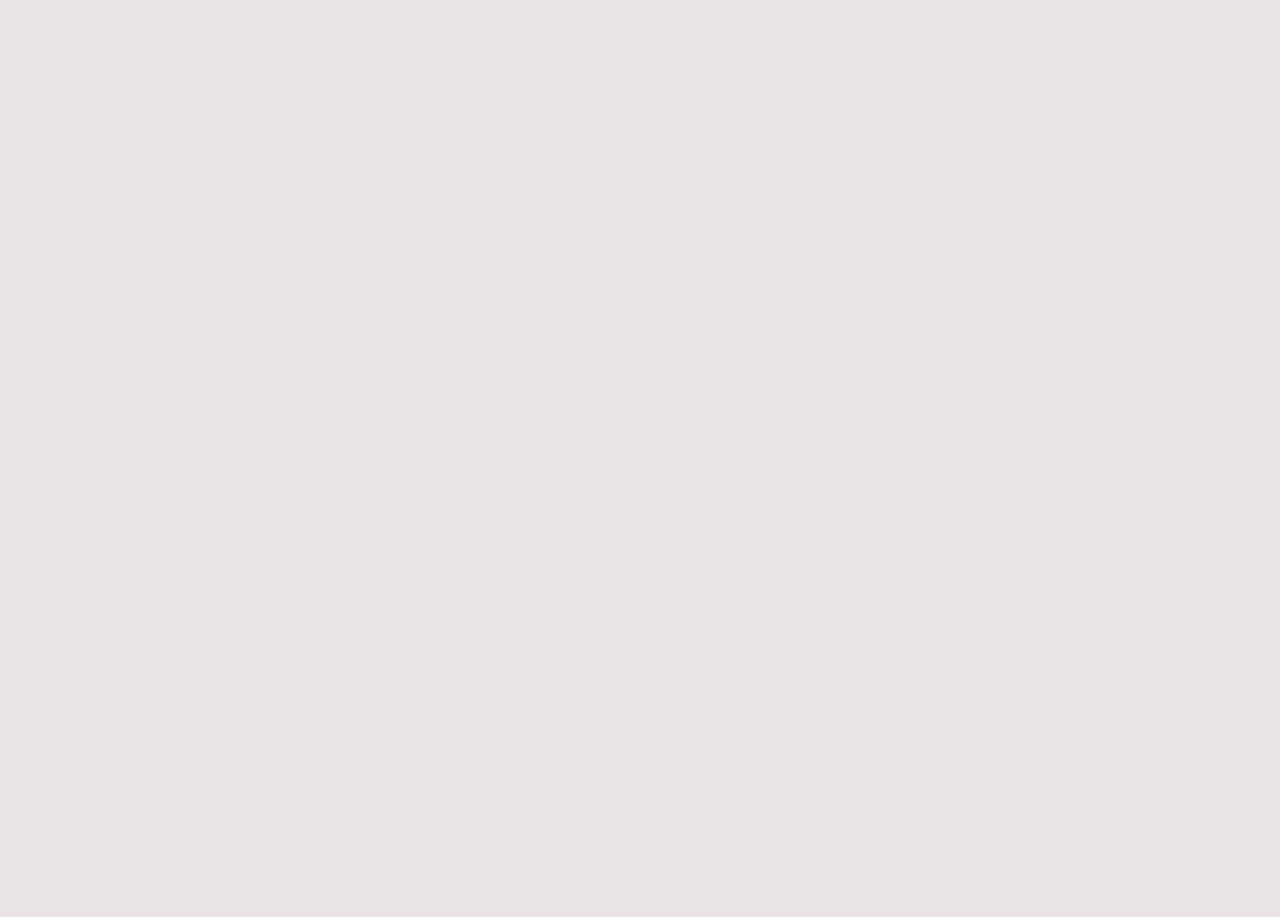
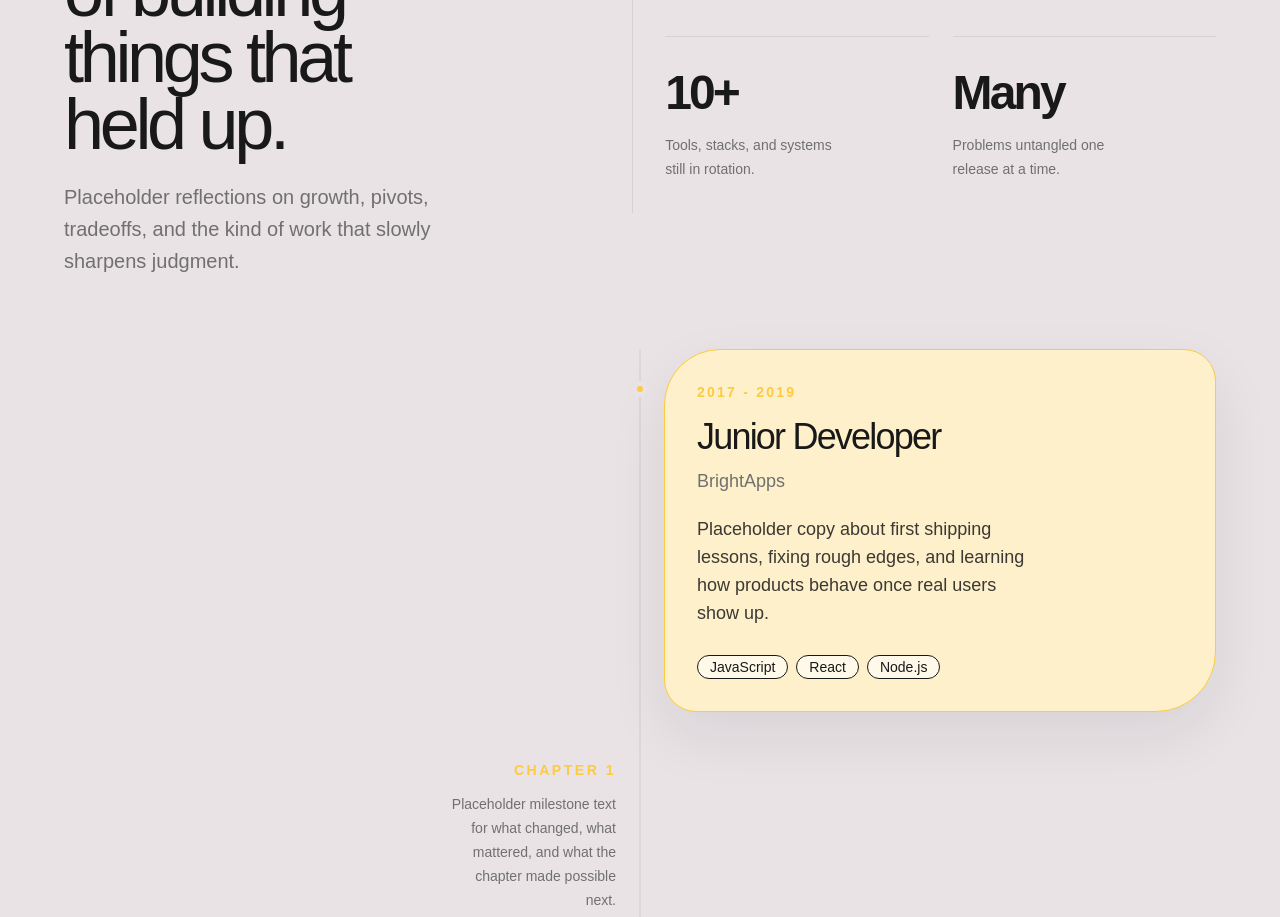
Before and after one commit to conderodrigo98/personal-website, a Next.js app: page / in a window 1280 px wide. Shown: the part 1880-2797 px from the top of the page. Before the commit the page ends 1660 px from the top, so only its background shows below. Built offline with nearby package versions, Linux system fonts and the light colour scheme.

Commit message:
wip: add my journey section skeleton

```diff
--- /dev/null
+++ b/app/components/my-journey.tsx
@@ -0,0 +1,194 @@
+const journeyStats = [
+  { value: "7+", label: "Years exploring ideas in production." },
+  { value: "4", label: "Placeholder chapters across different teams." },
+  { value: "10+", label: "Tools, stacks, and systems still in rotation." },
+  { value: "Many", label: "Problems untangled one release at a time." },
+];
+
+const journeyTimeline = [
+  {
+    years: "2017 - 2019",
+    role: "Junior Developer",
+    company: "BrightApps",
+    description:
+      "Placeholder copy about first shipping lessons, fixing rough edges, and learning how products behave once real users show up.",
+    tags: ["JavaScript", "React", "Node.js"],
+    color: "var(--brand-yellow)",
+    tintedColor: "color-mix(in srgb, var(--brand-yellow) 28%, white)",
+    side: "right" as const,
+  },
+  {
+    years: "2019 - 2021",
+    role: "Software Engineer",
+    company: "DataPulse",
+    description:
+      "Placeholder copy about joining a growing platform, improving reliability, and turning messy operational work into repeatable systems.",
+    tags: ["TypeScript", "AWS", "Docker"],
+    color: "var(--brand-red)",
+    tintedColor: "color-mix(in srgb, var(--brand-red) 22%, white)",
+    side: "left" as const,
+  },
+  {
+    years: "2021 - 2023",
+    role: "Senior Engineer",
+    company: "CloudWave",
+    description:
+      "Placeholder copy about scaling core services, mentoring teammates, and spending more time on tradeoffs than on novelty.",
+    tags: ["Go", "Kubernetes", "PostgreSQL"],
+    color: "var(--brand-blue)",
+    tintedColor: "color-mix(in srgb, var(--brand-blue) 22%, white)",
+    side: "right" as const,
+  },
+  {
+    years: "2023 - Present",
+    role: "Staff Engineer",
+    company: "InnovateX",
+    description:
+      "Placeholder copy about architecture, team enablement, and the ongoing work of making complex systems feel simpler to build on.",
+    tags: ["Leadership", "Architecture", "Python"],
+    color: "var(--brand-green)",
+    tintedColor: "color-mix(in srgb, var(--brand-green) 24%, white)",
+    side: "left" as const,
+  },
+];
+
+export default function MyJourney() {
+  return (
+    <section
+      id="my-journey"
+      className="flex w-full justify-center px-4 py-16 sm:px-6 sm:py-24"
+    >
+      <div className="flex w-full max-w-6xl flex-col gap-14 sm:gap-18">
+        <div className="grid gap-10 lg:grid-cols-[minmax(0,0.95fr)_minmax(0,1.05fr)] lg:items-start">
+          <div className="max-w-xl">
+            <p className="text-sm font-semibold uppercase tracking-[0.22em] text-[var(--brand-blue)]">
+              The Journey
+            </p>
+            <h2 className="mt-3 max-w-[10ch] text-5xl leading-[0.92] tracking-[-0.06em] sm:text-6xl lg:text-7xl">
+              Seven years of building things that held up.
+            </h2>
+            <p className="mt-6 max-w-md text-lg leading-8 text-[var(--foreground-muted)] sm:text-xl">
+              Placeholder reflections on growth, pivots, tradeoffs, and the
+              kind of work that slowly sharpens judgment.
+            </p>
+          </div>
+
+          <div className="grid grid-cols-1 gap-x-6 gap-y-8 border-y border-black/8 py-6 sm:grid-cols-2 sm:py-8 lg:border-y-0 lg:border-l lg:pl-8">
+            {journeyStats.map((stat, index) => (
+              <article
+                key={stat.label}
+                className={`flex min-h-28 flex-col justify-between gap-4 ${
+                  index > 1 ? "sm:border-t sm:border-black/8 sm:pt-8" : ""
+                }`}
+              >
+                <p className="text-4xl font-semibold leading-none tracking-[-0.06em] sm:text-5xl">
+                  {stat.value}
+                </p>
+                <p className="max-w-[22ch] text-sm leading-6 text-[var(--foreground-muted)]">
+                  {stat.label}
+                </p>
+              </article>
+            ))}
+          </div>
+        </div>
+
+        <div className="relative">
+          <div className="absolute top-0 bottom-0 left-5 w-px bg-black/10 lg:left-1/2 lg:-translate-x-1/2" />
+
+          <div className="flex flex-col gap-8 sm:gap-10">
+            {journeyTimeline.map((entry, index) => {
+              const isRight = entry.side === "right";
+
+              return (
+                <article
+                  key={entry.years}
+                  className="relative grid gap-5 pl-14 lg:grid-cols-2 lg:gap-12 lg:pl-0"
+                >
+                  <div
+                    className="absolute top-8 left-5 z-10 h-4 w-4 -translate-x-1/2 rounded-full border-[5px] border-[var(--background)] lg:left-1/2"
+                    style={{ backgroundColor: entry.color }}
+                  />
+
+                  <div
+                    className={`order-2 lg:order-none ${
+                      isRight ? "lg:col-start-2" : "lg:col-start-1"
+                    }`}
+                  >
+                    <div
+                      className="relative overflow-hidden rounded-[2.25rem] border p-6 shadow-[0_24px_60px_rgba(25,25,25,0.08)] sm:p-8"
+                      style={{
+                        backgroundColor: entry.tintedColor,
+                        borderColor: entry.color,
+                        borderTopLeftRadius: isRight ? "3.5rem" : "2rem",
+                        borderTopRightRadius: isRight ? "2rem" : "3.5rem",
+                        borderBottomLeftRadius: isRight ? "2rem" : "3.75rem",
+                        borderBottomRightRadius: isRight ? "3.75rem" : "2rem",
+                      }}
+                    >
+                      <div className="flex flex-col gap-5">
+                        <div>
+                          <p
+                            className="text-sm font-semibold tracking-[0.16em]"
+                            style={{ color: entry.color }}
+                          >
+                            {entry.years}
+                          </p>
+                          <h3 className="mt-3 text-3xl leading-tight tracking-[-0.05em] sm:text-4xl">
+                            {entry.role}
+                          </h3>
+                          <p className="mt-2 text-lg text-[var(--foreground-muted)]">
+                            {entry.company}
+                          </p>
+                        </div>
+
+                        <p className="max-w-[34ch] text-base leading-7 text-[var(--foreground)]/85 sm:text-lg">
+                          {entry.description}
+                        </p>
+
+                        <div className="flex flex-wrap gap-2 pt-2">
+                          {entry.tags.map((tag) => (
+                            <span
+                              key={tag}
+                              className="rounded-full border px-3 py-1 text-sm leading-none"
+                              style={{
+                                borderColor: `${entry.color}55`,
+                                backgroundColor:
+                                  "color-mix(in srgb, white 60%, transparent)",
+                                color: "var(--foreground)",
+                              }}
+                            >
+                              {tag}
+                            </span>
+                          ))}
+                        </div>
+                      </div>
+                    </div>
+                  </div>
+
+                  <div
+                    className={`order-1 flex flex-col justify-center gap-3 lg:order-none ${
+                      isRight
+                        ? "lg:col-start-1 lg:items-end lg:text-right"
+                        : "lg:col-start-2 lg:items-start lg:text-left"
+                    }`}
+                  >
+                    <p
+                      className="text-sm font-semibold uppercase tracking-[0.18em]"
+                      style={{ color: entry.color }}
+                    >
+                      Chapter {index + 1}
+                    </p>
+                    <p className="max-w-[22ch] text-sm leading-6 text-[var(--foreground-muted)]">
+                      Placeholder milestone text for what changed, what
+                      mattered, and what the chapter made possible next.
+                    </p>
+                  </div>
+                </article>
+              );
+            })}
+          </div>
+        </div>
+      </div>
+    </section>
+  );
+}
--- a/app/page.tsx
+++ b/app/page.tsx
@@ -1,6 +1,7 @@
 import Navbar from "./components/navbar";
 import Home from "./components/home";
 import Me from "./components/me";
+import MyJourney from "./components/my-journey";
 
 export default function Page() {
   return (
@@ -9,6 +10,7 @@ export default function Page() {
       <main className="flex flex-1 w-full flex-col items-center justify-between py-4 px-4 sm:items-start">
         <Home />
         <Me />
+        <MyJourney />
       </main>
     </div>
   );
```
